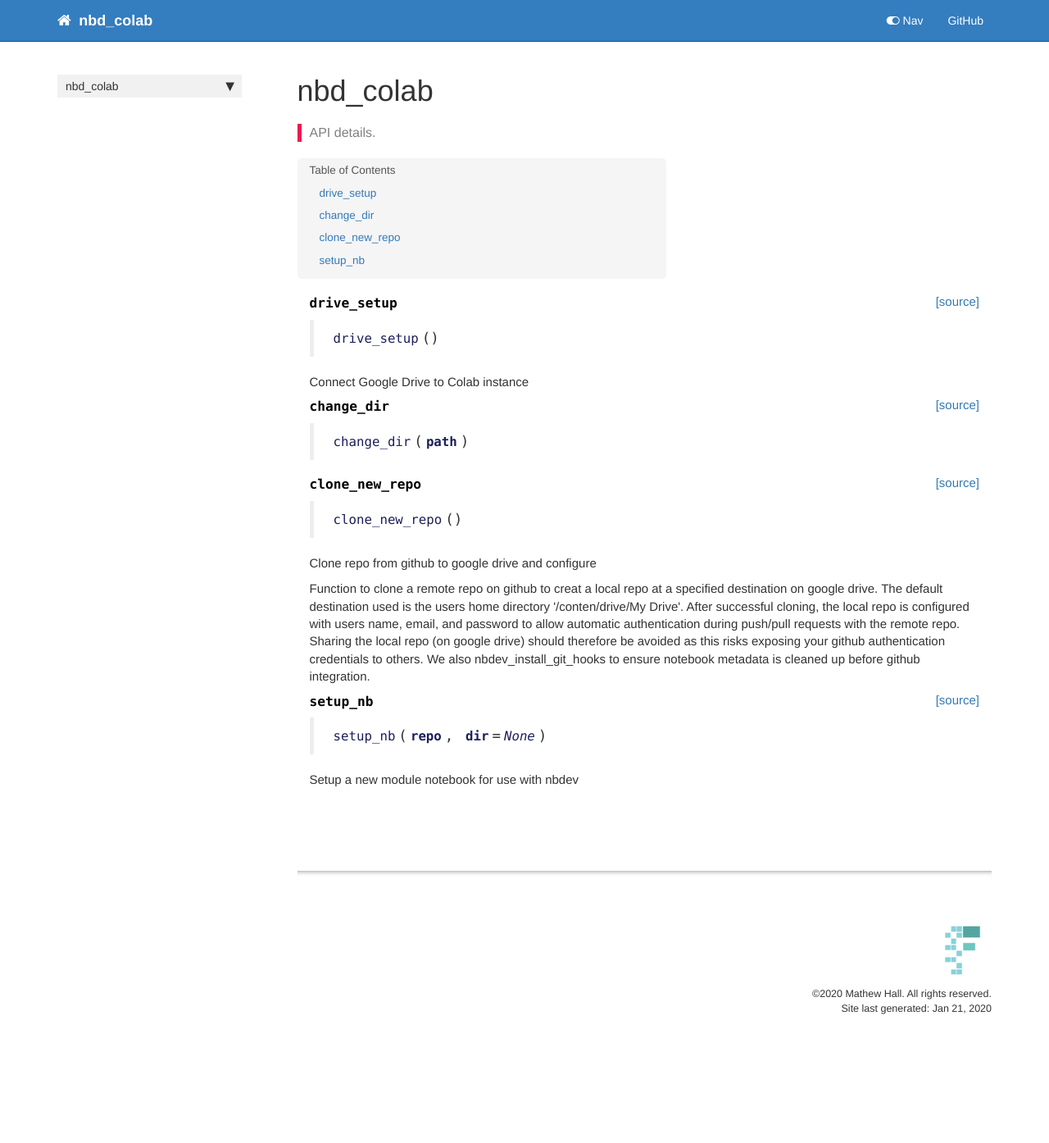
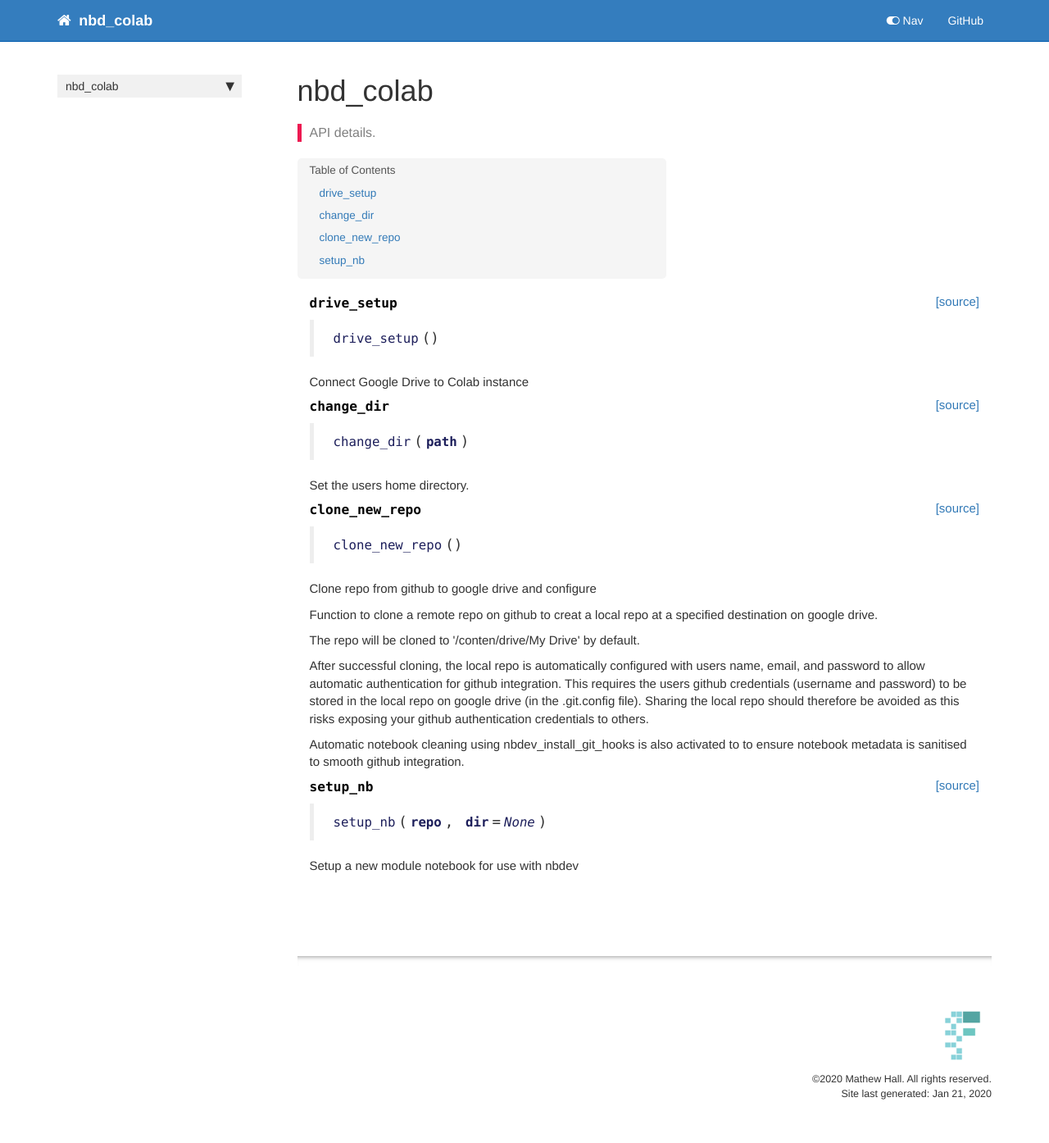
Before and after one commit to hallmx/nbd_colab, a Jekyll site: the page built from docs/core.html, in a window 1280 px wide. Shown: the whole page at 82% size. Built offline with Jekyll 4.4.1, drawn with Linux system fonts in a browser that asks for light colours; nearby versions of some CDN libraries; comment, search, counter and statistics services are not loaded; before the commit the page ends 1290 px from its top, so only the background shows below that.

```diff
--- a/docs/core.html
+++ b/docs/core.html
@@ -30,12 +30,6 @@ summary: "API details."
 </div>
 <div class="cell border-box-sizing code_cell rendered">
 
-</div>
-<div class="cell border-box-sizing code_cell rendered">
-
-</div>
-<div class="cell border-box-sizing code_cell rendered">
-
 <div class="output_wrapper">
 <div class="output">
 
@@ -43,7 +37,7 @@ summary: "API details."
 
 
 <div class="output_markdown rendered_html output_subarea ">
-<h4 id="drive_setup" class="doc_header"><code>drive_setup</code><a href="https://github.com/hallmx/nbd_colab/tree/master/nbd_colab/core.py#L23" class="source_link" style="float:right">[source]</a></h4><blockquote><p><code>drive_setup</code>()</p>
+<h4 id="drive_setup" class="doc_header"><code>drive_setup</code><a href="https://github.com/hallmx/nbd_colab/tree/master/nbd_colab/core.py#L15" class="source_link" style="float:right">[source]</a></h4><blockquote><p><code>drive_setup</code>()</p>
 </blockquote>
 <p>Connect Google Drive to Colab instance</p>
 
@@ -70,7 +64,7 @@ summary: "API details."
 
 
 <div class="output_markdown rendered_html output_subarea ">
-<h4 id="change_dir" class="doc_header"><code>change_dir</code><a href="https://github.com/hallmx/nbd_colab/tree/master/nbd_colab/core.py#L34" class="source_link" style="float:right">[source]</a></h4><blockquote><p><code>change_dir</code>(<strong><code>path</code></strong>)</p>
+<h4 id="change_dir" class="doc_header"><code>change_dir</code><a href="https://github.com/hallmx/nbd_colab/tree/master/nbd_colab/core.py#L26" class="source_link" style="float:right">[source]</a></h4><blockquote><p><code>change_dir</code>(<strong><code>path</code></strong>)</p>
 </blockquote>
 
 </div>
@@ -80,6 +74,13 @@ summary: "API details."
 </div>
 </div>
 
+</div>
+<div class="cell border-box-sizing text_cell rendered"><div class="inner_cell">
+<div class="text_cell_render border-box-sizing rendered_html">
+<p>Set the users home directory.</p>
+
+</div>
+</div>
 </div>
 <div class="cell border-box-sizing code_cell rendered">
 
@@ -99,7 +100,7 @@ summary: "API details."
 
 
 <div class="output_markdown rendered_html output_subarea ">
-<h4 id="clone_new_repo" class="doc_header"><code>clone_new_repo</code><a href="https://github.com/hallmx/nbd_colab/tree/master/nbd_colab/core.py#L69" class="source_link" style="float:right">[source]</a></h4><blockquote><p><code>clone_new_repo</code>()</p>
+<h4 id="clone_new_repo" class="doc_header"><code>clone_new_repo</code><a href="https://github.com/hallmx/nbd_colab/tree/master/nbd_colab/core.py#L64" class="source_link" style="float:right">[source]</a></h4><blockquote><p><code>clone_new_repo</code>()</p>
 </blockquote>
 <p>Clone repo from github to google drive and configure</p>
 
@@ -113,7 +114,10 @@ summary: "API details."
 </div>
 <div class="cell border-box-sizing text_cell rendered"><div class="inner_cell">
 <div class="text_cell_render border-box-sizing rendered_html">
-<p>Function to clone a remote repo on github to creat a local repo at a specified destination on google drive. The default destination used is the users home directory '/conten/drive/My Drive'. After successful cloning, the local repo is configured with users name, email, and password to allow automatic authentication during push/pull requests with the remote repo. Sharing the local repo (on google drive) should therefore be avoided as this risks exposing your github authentication credentials to others. We also nbdev_install_git_hooks to ensure notebook metadata is cleaned up before github integration.</p>
+<p>Function to clone a remote repo on github to creat a local repo at a specified destination on google drive.</p>
+<p>The repo will be cloned to '/conten/drive/My Drive' by default.</p>
+<p>After successful cloning, the local repo is automatically configured with users name, email, and password to allow automatic authentication for github integration. This requires the users github credentials (username and password) to be stored in the local repo on google drive (in the .git.config file). Sharing the local repo should therefore be avoided as this risks exposing your github authentication credentials to others.</p>
+<p>Automatic notebook cleaning using nbdev_install_git_hooks is also activated to to ensure notebook metadata is sanitised to smooth github integration.</p>
 
 </div>
 </div>
@@ -130,7 +134,7 @@ summary: "API details."
 
 
 <div class="output_markdown rendered_html output_subarea ">
-<h4 id="setup_nb" class="doc_header"><code>setup_nb</code><a href="https://github.com/hallmx/nbd_colab/tree/master/nbd_colab/core.py#L115" class="source_link" style="float:right">[source]</a></h4><blockquote><p><code>setup_nb</code>(<strong><code>repo</code></strong>, <strong><code>dir</code></strong>=<em><code>None</code></em>)</p>
+<h4 id="setup_nb" class="doc_header"><code>setup_nb</code><a href="https://github.com/hallmx/nbd_colab/tree/master/nbd_colab/core.py#L110" class="source_link" style="float:right">[source]</a></h4><blockquote><p><code>setup_nb</code>(<strong><code>repo</code></strong>, <strong><code>dir</code></strong>=<em><code>None</code></em>)</p>
 </blockquote>
 <p>Setup a new module notebook for use with nbdev</p>
 
--- a/nbd_colab/__init__.py
+++ b/nbd_colab/__init__.py
@@ -1 +1 @@
-__version__ = "0.0.1"
+__version__ = "0.0.3"
```
Also changed, not shown: nbd_colab/core.py (+3 -8 lines), 3 other files.
